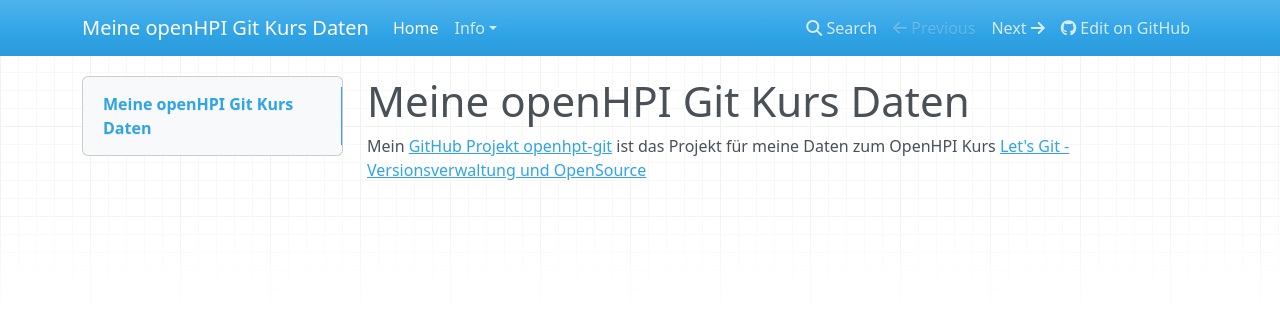
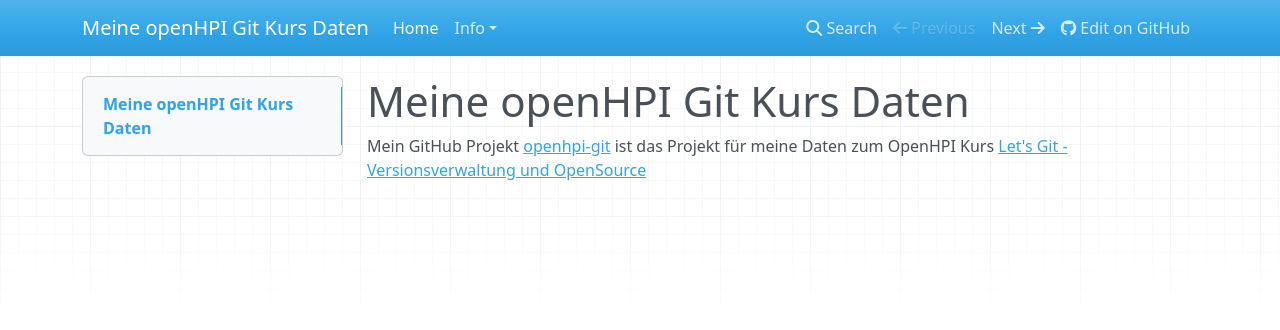
Before and after one commit to suwanni/openhpi-git, an MkDocs documentation site: the page built from docs-src/index.md, in a window 1280 px wide. Shown: the top 330 px of the page. Built offline with MkDocs 1.6.1, drawn with Linux system fonts in a browser that asks for light colours; nearby versions of some CDN libraries.

```diff
--- a/docs-src/index.md
+++ b/docs-src/index.md
@@ -1,4 +1,4 @@
 # Meine openHPI Git Kurs Daten
-Mein [GitHub Projekt openhpt-git](https://github.com/maroph/openhpi-git/) ist das
+Mein GitHub Projekt [openhpi-git](https://github.com/maroph/openhpi-git/) ist das
 Projekt für meine Daten zum OpenHPI Kurs
 [Let's Git - Versionsverwaltung und OpenSource](https://open.hpi.de/courses/git2020)
--- a/docs/index.html
+++ b/docs/index.html
@@ -102,7 +102,7 @@
                     <div class="col-md-9" role="main">
 
 <h1 id="meine-openhpi-git-kurs-daten">Meine openHPI Git Kurs Daten</h1>
-<p>Mein <a href="https://github.com/maroph/openhpi-git/">GitHub Projekt openhpt-git</a> ist das
+<p>Mein GitHub Projekt <a href="https://github.com/maroph/openhpi-git/">openhpi-git</a> ist das
 Projekt für meine Daten zum OpenHPI Kurs
 <a href="https://open.hpi.de/courses/git2020">Let's Git - Versionsverwaltung und OpenSource</a></p></div>
             </div>
--- a/docs/search/search_index.json
+++ b/docs/search/search_index.json
@@ -1 +1 @@
-{"config":{"lang":["en"],"min_search_length":3,"prebuild_index":false,"separator":"[\\s\\-]+"},"docs":[{"location":"index.html","text":"Meine openHPI Git Kurs Daten Mein GitHub Projekt openhpt-git ist das Projekt f\u00fcr meine Daten zum OpenHPI Kurs Let's Git - Versionsverwaltung und OpenSource","title":"Home"},{"location":"index.html#meine-openhpi-git-kurs-daten","text":"Mein GitHub Projekt openhpt-git ist das Projekt f\u00fcr meine Daten zum OpenHPI Kurs Let's Git - Versionsverwaltung und OpenSource","title":"Meine openHPI Git Kurs Daten"},{"location":"info/license.html","text":"License This work is licensed under a Creative Commons Attribution 4.0 International License","title":"License"},{"location":"info/license.html#license","text":"This work is licensed under a Creative Commons Attribution 4.0 International License","title":"License"},{"location":"info/sources.html","text":"Sources This site is build with mkdocs .","title":"Sources"},{"location":"info/sources.html#sources","text":"This site is build with mkdocs .","title":"Sources"}]}
+{"config":{"lang":["en"],"min_search_length":3,"prebuild_index":false,"separator":"[\\s\\-]+"},"docs":[{"location":"index.html","text":"Meine openHPI Git Kurs Daten Mein GitHub Projekt openhpi-git ist das Projekt f\u00fcr meine Daten zum OpenHPI Kurs Let's Git - Versionsverwaltung und OpenSource","title":"Home"},{"location":"index.html#meine-openhpi-git-kurs-daten","text":"Mein GitHub Projekt openhpi-git ist das Projekt f\u00fcr meine Daten zum OpenHPI Kurs Let's Git - Versionsverwaltung und OpenSource","title":"Meine openHPI Git Kurs Daten"},{"location":"info/license.html","text":"License This work is licensed under a Creative Commons Attribution 4.0 International License","title":"License"},{"location":"info/license.html#license","text":"This work is licensed under a Creative Commons Attribution 4.0 International License","title":"License"},{"location":"info/sources.html","text":"Sources This site is build with mkdocs .","title":"Sources"},{"location":"info/sources.html#sources","text":"This site is build with mkdocs .","title":"Sources"}]}
```
Also changed, not shown: README.md (+1 -1 lines), requirements.txt (added, +18 -0 lines), 1 other file.
